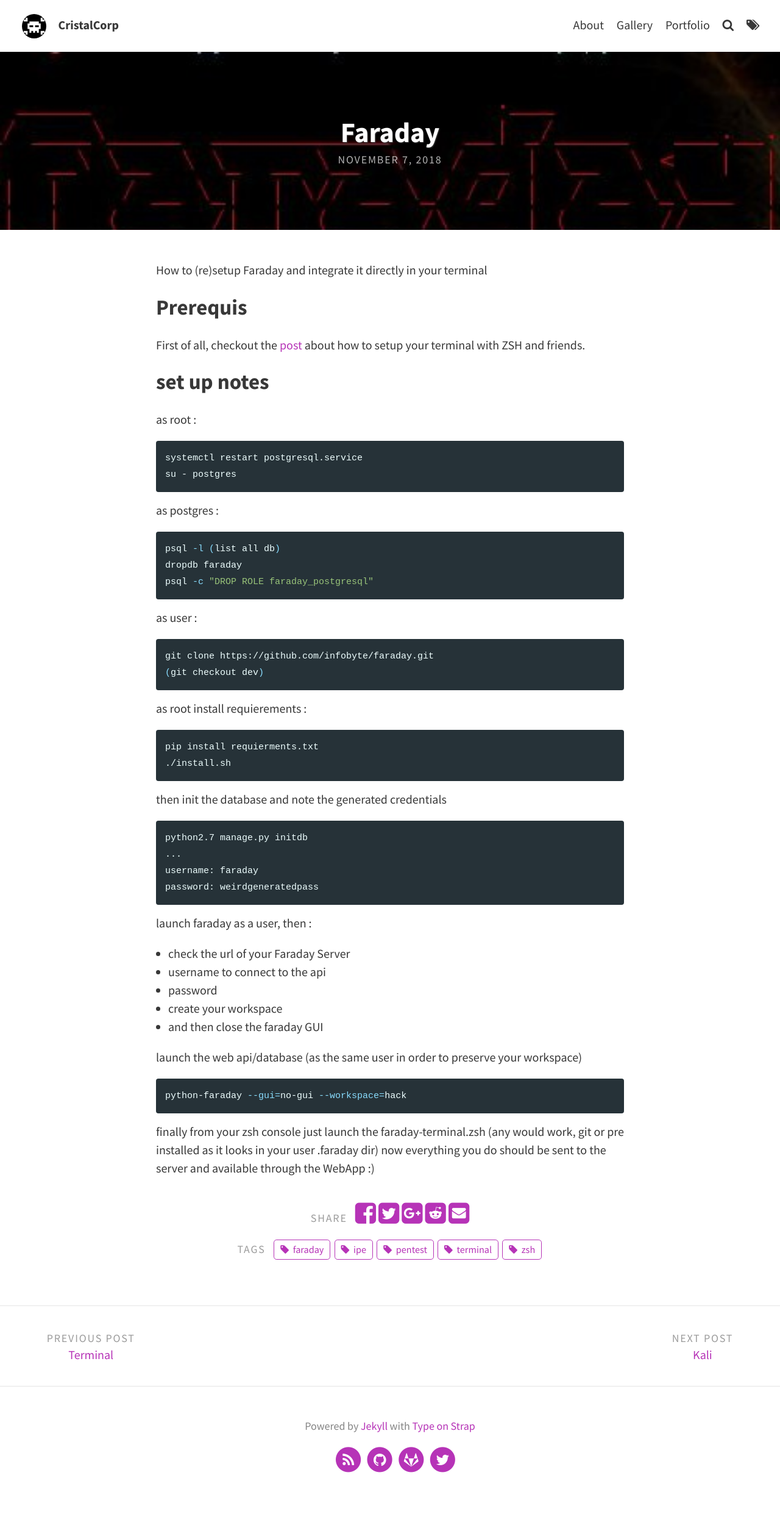
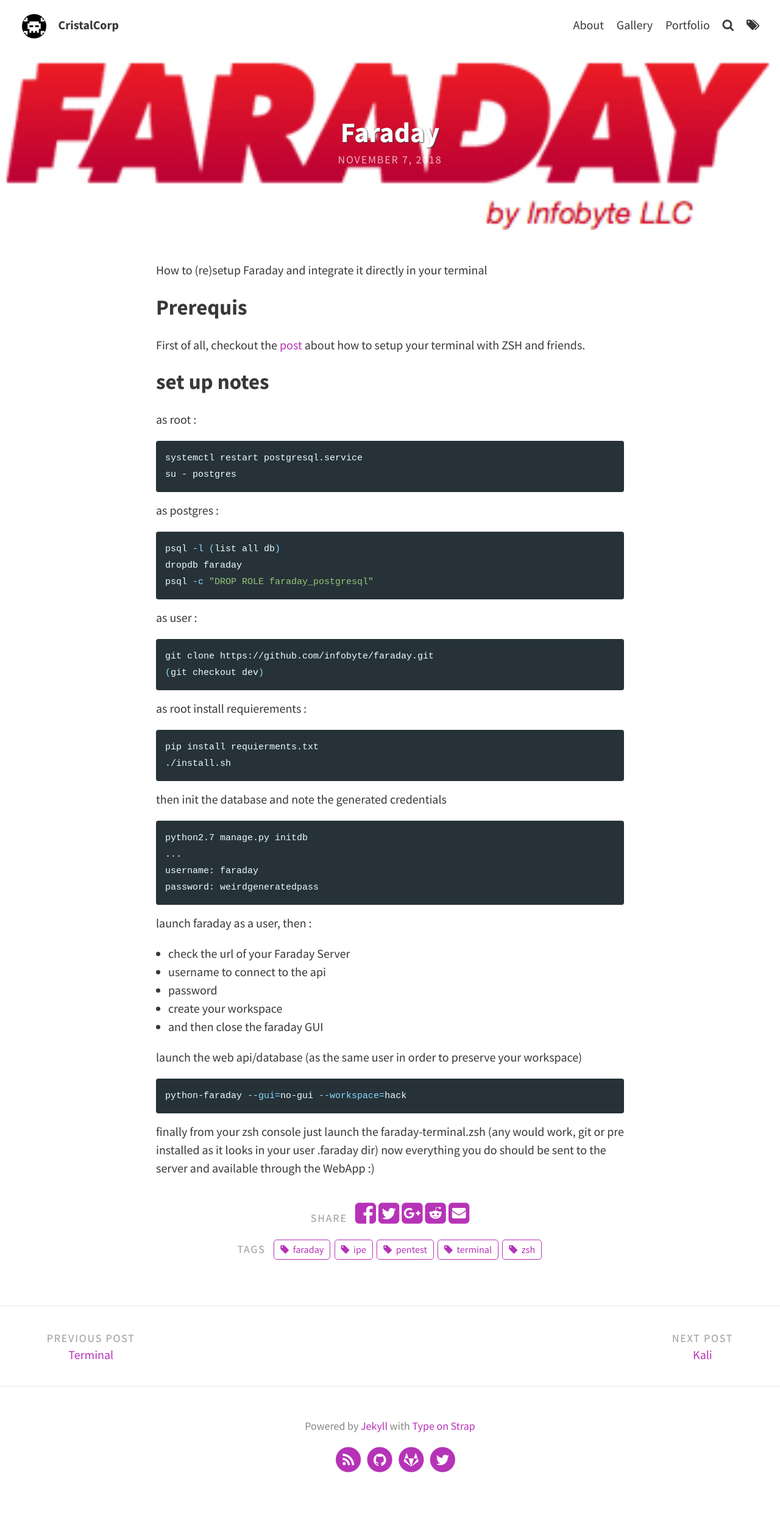
Before and after one commit to cristalcorp/cristalcorp.github.io, a Jekyll site: the page built from _posts/2018-11-07-Faraday.md, in a window 1280 px wide. Shown: the whole page at 61% size. Built offline with Jekyll 4.4.1, drawn with Linux system fonts in a browser that asks for light colours.

Commit message:
update faraday post

```diff
--- a/_posts/2018-11-07-Faraday.md
+++ b/_posts/2018-11-07-Faraday.md
@@ -1,8 +1,8 @@
 ---
 layout: post
 title: Faraday
-feature-img: "assets/img/faraday/faraday-470x201.jpg"
-thumbnail: "assets/img/faraday/faraday-470x201.jpg"
+feature-img: "assets/img/faraday/Faraday-Logo.png"
+thumbnail: "assets/img/faraday/Faraday-Logo.png"
 tags: [zsh, terminal, faraday, pentest, ipe]
 ---
 
```
